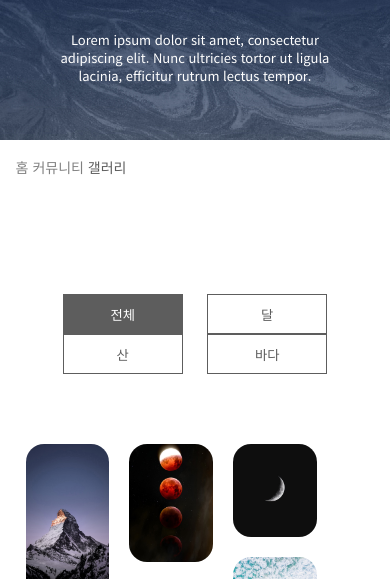
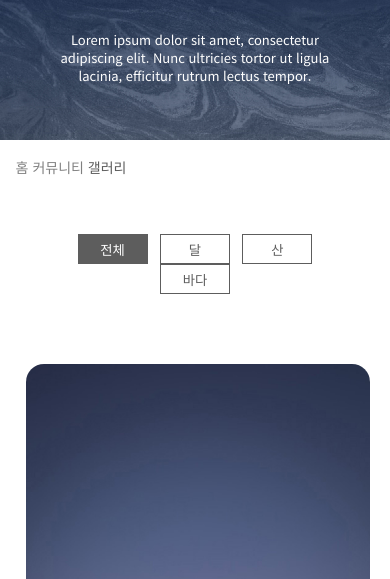
Before and after one commit to jiyeon6912/mars, a plain HTML site: page gallery.html in a window 390 px wide. Shown: the part 260-839 px from the top of the page. Drawn offline with nearby package versions, Linux system fonts and the light colour scheme; some icons are missing.

Commit message:
mars_project

```diff
--- a/css/main.css
+++ b/css/main.css
@@ -707,9 +707,19 @@ footer {
     display: none;
   }
 
-  .section_02 .cards .card:hover {
+  .section_02 .cards .card:hover dl {
     bottom: 20px;
   }
+
+  /* -------------- */
+  .section_03 .card i {
+    top: 130%;
+  }
+
+  .section_03 .cards .card:hover h4 {
+    top: -20%;
+  }
+  /* ----------------- */
 
   .section_04 .daum_map {
     height: 300px;
--- a/css/sub.css
+++ b/css/sub.css
@@ -90,3 +90,53 @@
   font-size: 30px;
   color: red;
 }
+
+/* 갤러리 반응형 */
+@media (max-width: 1300px) {
+  .grid-sizer,
+  .grid-item {
+    width: 31%;
+    margin: 10px;
+  }
+}
+
+@media (max-width: 930px) {
+  .grid-sizer,
+  .grid-item {
+    width: 46%;
+    /* margin: 10px; */
+  }
+
+  .gallery_btns {
+    margin: 60px 30px;
+  }
+
+  .gallery_btn {
+    width: 100px;
+    height: 32px;
+    line-height: 32px;
+    margin: 0 6px;
+  }
+}
+
+@media (max-width: 576px) {
+  .grid-sizer,
+  .grid-item {
+    width: 96%;
+    /* margin: 10px; */
+  }
+
+  .gallery_btn {
+    width: 70px;
+    height: 30px;
+    line-height: 30px;
+    margin: 0 4px;
+  }
+}
+
+@media (max-width: 320px) {
+  .gallery_btn {
+    width: 60px;
+    margin: 0 2px;
+  }
+}
```
